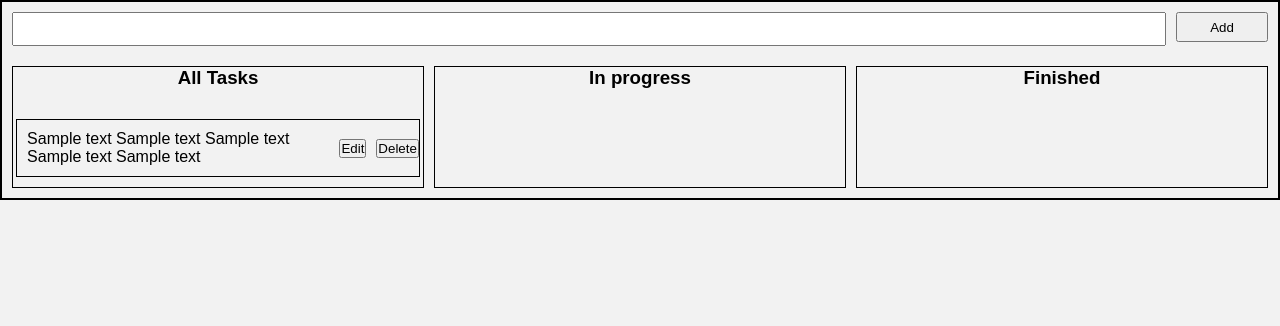
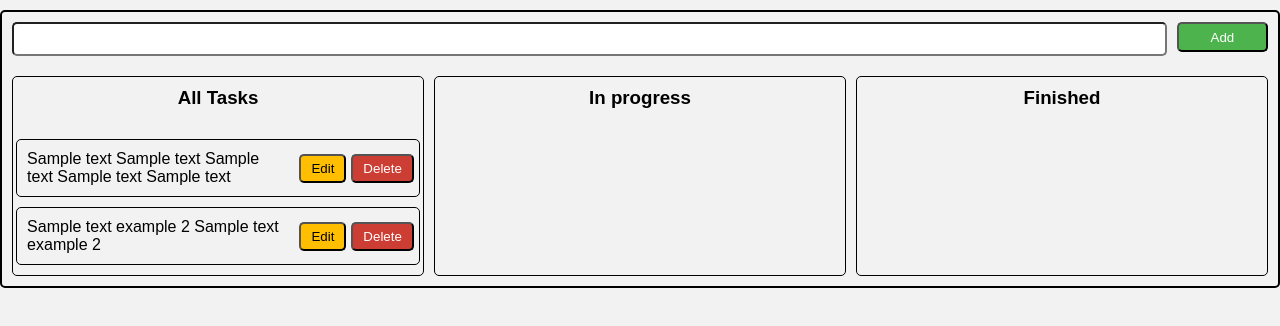
Before and after one commit to f-krystian/To_Do_List, a plain HTML site: page index.html in a window 1280 px wide. Drawn offline with Linux system fonts and the light colour scheme.

Commit message:
styles changes and html names change

```diff
--- a/index.html
+++ b/index.html
@@ -13,7 +13,7 @@
         <button id="add-task-btn" class="add-task-btn">Add</button>
       </div>
       <div class="task-state-container">
-        <div class="task-status" id="all-tasks">
+        <div class="task-status-column" id="all-tasks">
           <h3 class="task-status_header">All Tasks</h3>
           <div class="task-items">
             <div class="task-item">
@@ -22,16 +22,26 @@
                 Sample text Sample text
               </span>
               <div class="task-item_buttons">
-                <button class="edit-btn">Edit</button>
-                <button class="delete-btn">Delete</button>
+                <button class="item-btn edit-btn">Edit</button>
+                <button class="item-btn delete-btn">Delete</button>
+              </div>
+            </div>
+            <div class="task-item">
+              <span class="task-text">Sample text example 2
+                Sample text example 2
+              </span>
+              <div class="task-item_buttons">
+                <button class="item-btn edit-btn">Edit</button>
+                <button class="item-btn delete-btn">Delete</button>
               </div>
             </div>
           </div>
+
         </div>
-        <div class="task-status" id="in-progress">
+        <div class="task-status-column" id="in-progress">
           <h3 class="task-status_header">In progress</h3>
         </div>
-        <div class="task-status" id="finished">
+        <div class="task-status-column" id="finished">
           <h3 class="task-status_header">Finished</h3>
         </div>
       </div>
--- a/styles.css
+++ b/styles.css
@@ -20,8 +20,9 @@ body{
   gap: 2rem;
   max-width: 160rem;
   border: 2px solid hsla(0, 0%, 0%, 1);
-  margin: 0 auto;
+  margin: 1rem auto;
   padding: 1rem;
+  border-radius: 5px;
 }
 
 .input-container{
@@ -33,12 +34,18 @@ body{
 
 .task-input{
   width: 100%;
-  height: 3rem;
+  height: 2rem;
+  border-radius: 5px;
+  padding: .5rem;
 }
 
 .add-task-btn{
   width: 10rem;
   height: 3rem;
+  background-color: hsl(120, 40%, 50%);
+  color: hsla(0, 0%, 100%, 1);
+  border-radius: 5px;
+  cursor: pointer;
 }
 
 .task-state-container{
@@ -48,13 +55,15 @@ body{
   gap: 1rem;
 }
 
-.task-status{
+.task-status-column{
   width: calc((100% - 2rem) / 3);
   border: 1px solid hsla(0, 0%, 0%, 1);
   display: flex;
   flex-direction: column;
   gap: 2rem;
   align-items: center;
+  border-radius: 5px;
+  padding-top: 1rem;
 }
 
 .task-items{
@@ -76,7 +85,8 @@ body{
   align-items: center;
   justify-content: flex-start;
   gap: 1rem;
-  /* padding: .5rem; */
+  border-radius: 5px;
+  cursor: grab;
 }
 
 .task-text{
@@ -85,9 +95,25 @@ body{
 }
 
 .task-item_buttons{
-  width: 10rem;
+  width: auto;
   height: auto;
   display: flex;
   flex-direction: row;
-  gap: 1rem;
+  gap: .5rem;
+  padding-right: .5rem;;
 }
+
+.item-btn{
+  border-radius: 5px;
+  padding: .5rem 1rem;
+  cursor: pointer;
+}
+
+.edit-btn{
+  background-color: hsl(45, 100%, 50%);
+}
+
+.delete-btn{
+  background-color: hsl(4, 60%, 50%);
+  color: hsla(0, 0%, 100%, 1);
+}
```
